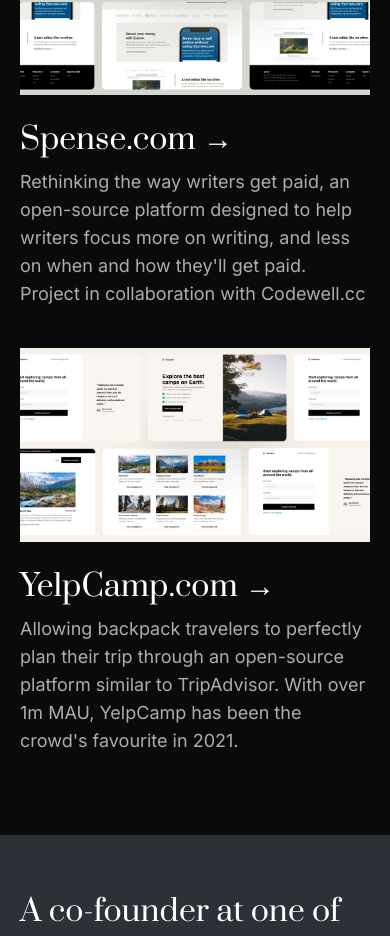
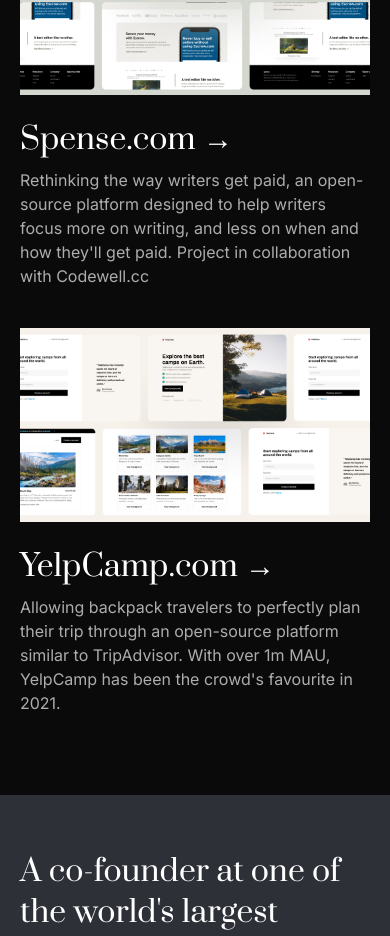
Before and after one commit to ntjnh/cw-developer-portfolio, a React (Vite) app: page / in a window 390 px wide. Shown: the part 742-1678 px from the top of the page. Built offline with nearby package versions, Linux system fonts and the light colour scheme.

Commit message:
Reduce mobile font size in Project component

```diff
--- a/src/components/Project.jsx
+++ b/src/components/Project.jsx
@@ -3,7 +3,7 @@
         <div className="project mb-10 md:mb-0">
             <img className="mb-6" src={`./src/assets/${props.img}`} alt={props.title} />
             <h2 className="font-serif font-normal leading-snug mb-2 text-3xl md:text-4xl text-white">{props.title} &#8594;</h2>
-            <p className="max-w-[530px] text-lg">{props.description}</p>
+            <p className="max-w-[530px] text-base md:text-lg">{props.description}</p>
         </div>
     )
 }
```
